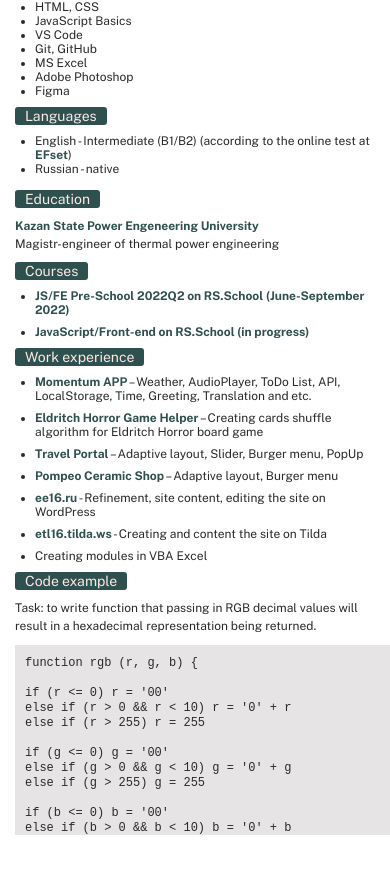
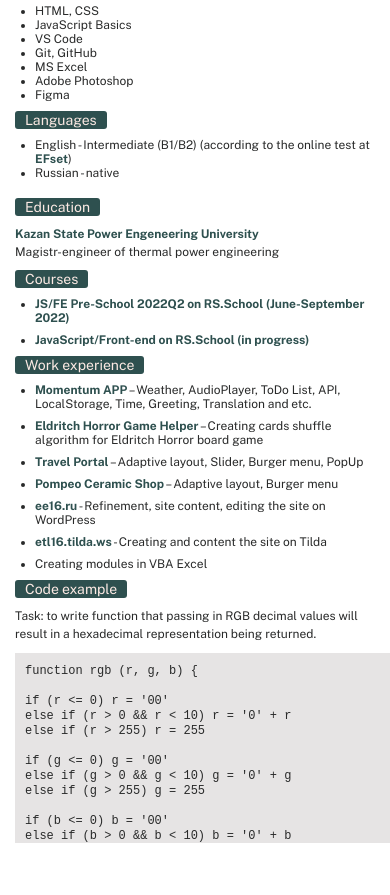
Before and after one commit to RallyZK/rsschool-cv, a plain HTML site: page index.html in a window 390 px wide. Shown: the part 692-1587 px from the top of the page. Drawn offline with nearby package versions, Linux system fonts and the light colour scheme; a web font is replaced by a local one.

Commit message:
fix: change grid items sizes

```diff
--- a/style.css
+++ b/style.css
@@ -318,7 +318,11 @@ footer li:hover {
 @media (max-width: 585px) {
     main {
         grid-template-columns: 1fr;
-        grid-template-rows: 15% 15% 30% 40%;
+        grid-template-rows: 15% 15% 25% 40%;
+    }
+
+    .item4 {
+        margin-top: 15px;
     }
     .photo {
         display: none;
@@ -359,8 +363,13 @@ footer li:hover {
 @media (max-width: 585px) {
     main {
         grid-template-columns: 1fr;
-        grid-template-rows: 13% 15% 35% 40%;
+        grid-template-rows: 13% 15% 26% 40%;
     }
+
+    .item4 {
+        margin-top: 15px;
+    }
+
     .contacts {
         margin: 0 auto;
     }
@@ -379,7 +388,7 @@ footer li:hover {
 
 main {
     grid-template-columns: 1fr;
-    grid-template-rows: 12% 15% 27% 40%;
+    grid-template-rows: 12% 15% 26% 40%;
 }
 
 header {
```
